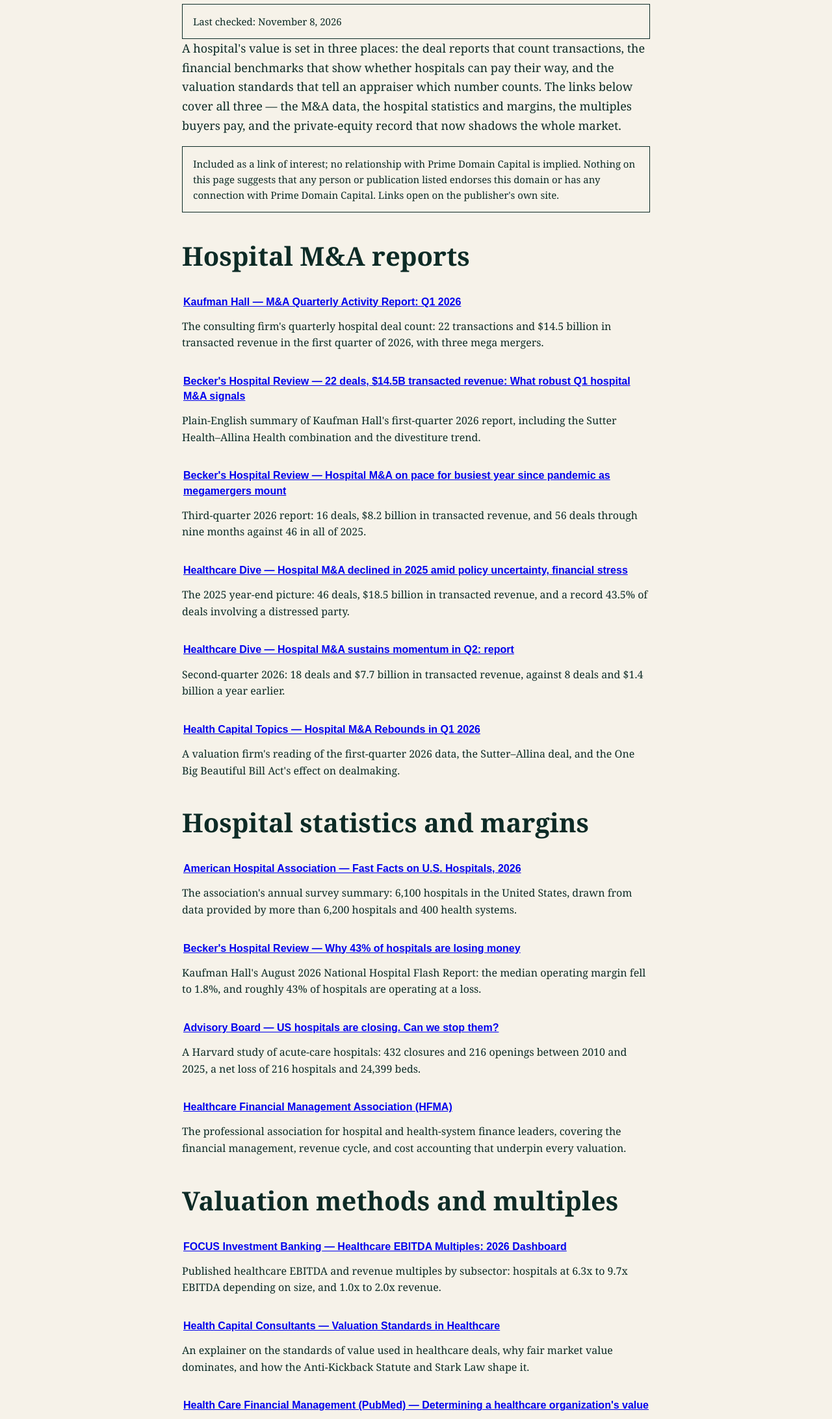
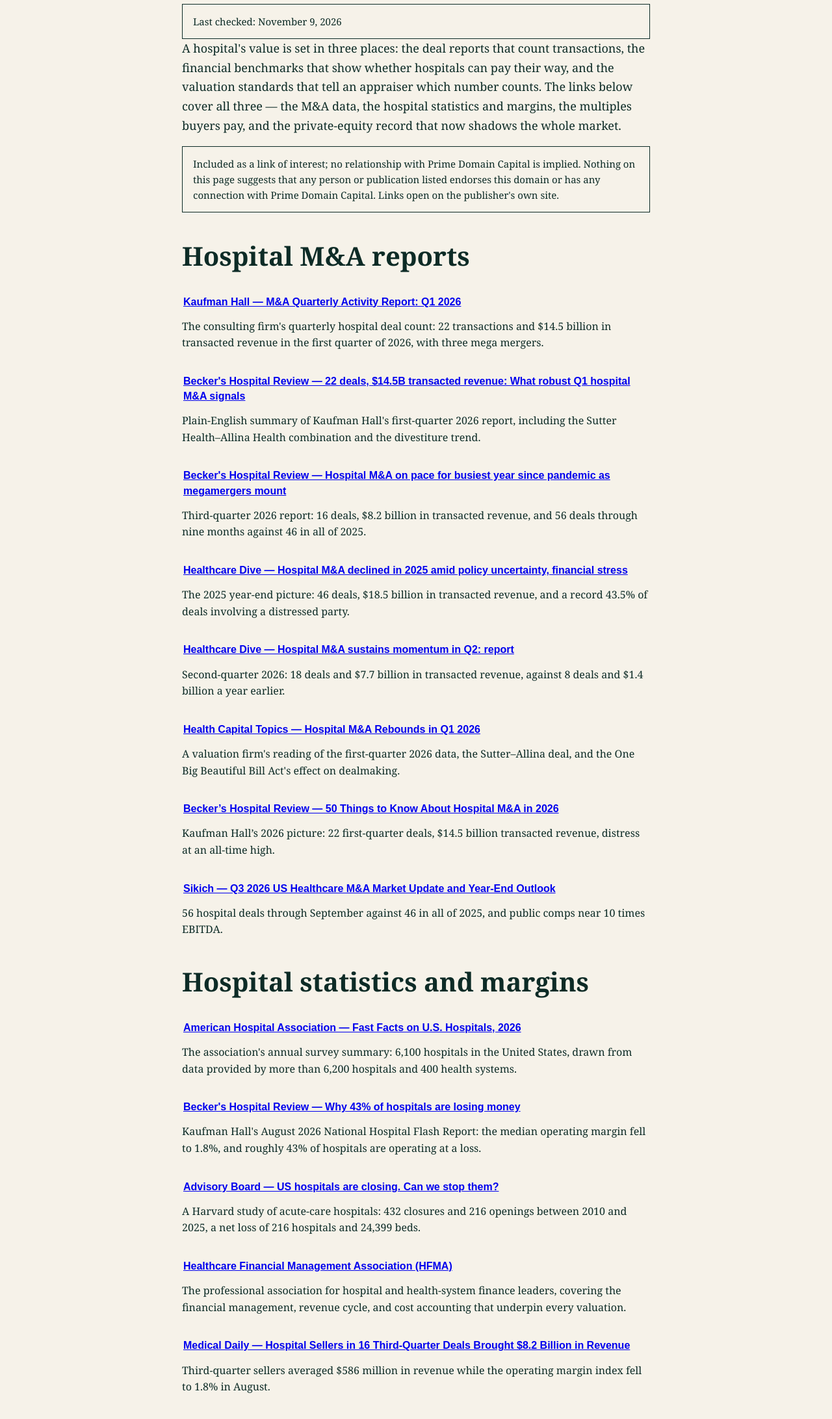
Before and after one commit to primedomaincapital/hospitalvaluation, a plain HTML site: page resources.html in a window 1280 px wide. Shown: the part 376-2560 px from the top of the page at 65% size. Drawn offline with Linux system fonts and the light colour scheme.

Commit message:
Add files via upload

```diff
--- a/resources.html
+++ b/resources.html
@@ -94,7 +94,7 @@ footer a{color:var(--accent);text-decoration:none}
 <main class="cur-wrap">
 <div class="cur-kicker">Curator page</div>
 <h1>Where hospital value is actually decided.</h1>
-<p class="cur-note">Last checked: November 8, 2026</p>
+<p class="cur-note">Last checked: November 9, 2026</p>
 <p class="cur-intro">A hospital's value is set in three places: the deal reports that count transactions, the financial benchmarks that show whether hospitals can pay their way, and the valuation standards that tell an appraiser which number counts. The links below cover all three — the M&amp;A data, the hospital statistics and margins, the multiples buyers pay, and the private-equity record that now shadows the whole market.</p>
 <p class="cur-note">Included as a link of interest; no relationship with Prime Domain Capital is implied. Nothing on this page suggests that any person or publication listed endorses this domain or has any connection with Prime Domain Capital. Links open on the publisher's own site.</p>
 <nav class="toc" aria-label="On this page"><p class="toc-title">On this page</p><ul><li><a href="#deals">Hospital M&amp;A reports</a></li><li><a href="#finance">Hospital statistics and margins</a></li><li><a href="#valuation">Valuation methods and multiples</a></li><li><a href="#pe">Private equity and distressed hospitals</a></li></ul></nav>
@@ -105,11 +105,14 @@ footer a{color:var(--accent);text-decoration:none}
 <div class="cur-item"><a href="https://www.healthcaredive.com/news/hospital-health-system-mergers-acquisitions-decline-2025-policy-uncertainty-kaufman-hall/809916/">Healthcare Dive — Hospital M&amp;A declined in 2025 amid policy uncertainty, financial stress</a><p>The 2025 year-end picture: 46 deals, $18.5 billion in transacted revenue, and a record 43.5% of deals involving a distressed party.</p></div>
 <div class="cur-item"><a href="https://www.healthcaredive.com/news/hospital-health-system-mergers-acquisitions-momentum-kaufman-hall-q2-2026/825114/">Healthcare Dive — Hospital M&amp;A sustains momentum in Q2: report</a><p>Second-quarter 2026: 18 deals and $7.7 billion in transacted revenue, against 8 deals and $1.4 billion a year earlier.</p></div>
 <div class="cur-item"><a href="https://www.healthcapital.com/hcc/newsletter/04_26/HTML/HOSPITAL/hospital_ma_q1_2026.php">Health Capital Topics — Hospital M&amp;A Rebounds in Q1 2026</a><p>A valuation firm's reading of the first-quarter 2026 data, the Sutter–Allina deal, and the One Big Beautiful Bill Act's effect on dealmaking.</p></div>
+<div class="cur-item"><a href="https://www.beckershospitalreview.com/hospital-transactions-and-valuation/were-witnessing-proactive-positioning-over-reactive-consolidation-50-things-to-know-about-hospital-ma-in-2026/">Becker’s Hospital Review — 50 Things to Know About Hospital M&amp;A in 2026</a><p>Kaufman Hall’s 2026 picture: 22 first-quarter deals, $14.5 billion transacted revenue, distress at an all-time high.</p></div>
+<div class="cur-item"><a href="https://www.sikich.com/insight/q3-2026-us-healthcare-ma-market-update-and-year-end-outlook/">Sikich — Q3 2026 US Healthcare M&amp;A Market Update and Year-End Outlook</a><p>56 hospital deals through September against 46 in all of 2025, and public comps near 10 times EBITDA.</p></div>
 <h2 id="finance">Hospital statistics and margins</h2>
 <div class="cur-item"><a href="https://www.aha.org/statistics/fast-facts-us-hospitals">American Hospital Association — Fast Facts on U.S. Hospitals, 2026</a><p>The association's annual survey summary: 6,100 hospitals in the United States, drawn from data provided by more than 6,200 hospitals and 400 health systems.</p></div>
 <div class="cur-item"><a href="https://www.beckershospitalreview.com/finance/why-43-of-hospitals-are-losing-money/">Becker's Hospital Review — Why 43% of hospitals are losing money</a><p>Kaufman Hall's August 2026 National Hospital Flash Report: the median operating margin fell to 1.8%, and roughly 43% of hospitals are operating at a loss.</p></div>
 <div class="cur-item"><a href="https://www.advisory.com/daily-briefing/2026/10/13/hospital-closures-oi-ec">Advisory Board — US hospitals are closing. Can we stop them?</a><p>A Harvard study of acute-care hospitals: 432 closures and 216 openings between 2010 and 2025, a net loss of 216 hospitals and 24,399 beds.</p></div>
 <div class="cur-item"><a href="https://www.hfma.org/">Healthcare Financial Management Association (HFMA)</a><p>The professional association for hospital and health-system finance leaders, covering the financial management, revenue cycle, and cost accounting that underpin every valuation.</p></div>
+<div class="cur-item"><a href="https://www.medicaldaily.com/hospital-mergers-q3-2026-hospitals-operating-loss-480047">Medical Daily — Hospital Sellers in 16 Third-Quarter Deals Brought $8.2 Billion in Revenue</a><p>Third-quarter sellers averaged $586 million in revenue while the operating margin index fell to 1.8% in August.</p></div>
 <h2 id="valuation">Valuation methods and multiples</h2>
 <div class="cur-item"><a href="https://focusib.com/insights/article/healthcare-ebitda-multiples/">FOCUS Investment Banking — Healthcare EBITDA Multiples: 2026 Dashboard</a><p>Published healthcare EBITDA and revenue multiples by subsector: hospitals at 6.3x to 9.7x EBITDA depending on size, and 1.0x to 2.0x revenue.</p></div>
 <div class="cur-item"><a href="https://www.healthcapital.com/hcc/newsletter/02_25/HTML/VAL/convert_hc-val-stds-topics.php">Health Capital Consultants — Valuation Standards in Healthcare</a><p>An explainer on the standards of value used in healthcare deals, why fair market value dominates, and how the Anti-Kickback Statute and Stark Law shape it.</p></div>
@@ -124,7 +127,7 @@ footer a{color:var(--accent);text-decoration:none}
 <p>Questions about this domain: <a href="mailto:info@primedomaincapital.com">info@primedomaincapital.com</a></p>
 </div>
 <h2>Changelog</h2>
-<ul><li>November 8, 2026: Initial edition — hospital M&amp;A reports, hospital statistics and margins, valuation methods and multiples, and private-equity and distressed-hospital research established (15 items).</li></ul>
+<ul><li>November 9, 2026: Link re-check: no dead links removed. 403/429 responses from bot-protected publishers were verified live by page content or search index. Added 3 new links.</li><li>November 8, 2026: Initial edition — hospital M&amp;A reports, hospital statistics and margins, valuation methods and multiples, and private-equity and distressed-hospital research established (15 items).</li></ul>
 </main>
 <footer><p>Offered by <strong>Prime Domain Capital</strong> · Private holder selling its own domain assets</p><p><a href="mailto:info@primedomaincapital.com">info@primedomaincapital.com</a></p></footer>
 <!-- Cloudflare Web Analytics --><script defer src="https://static.cloudflareinsights.com/beacon.min.js" data-cf-beacon='{"token": "1407571ec8bc45c3a082c91096558135"}'></script><!-- End Cloudflare Web Analytics -->
```
